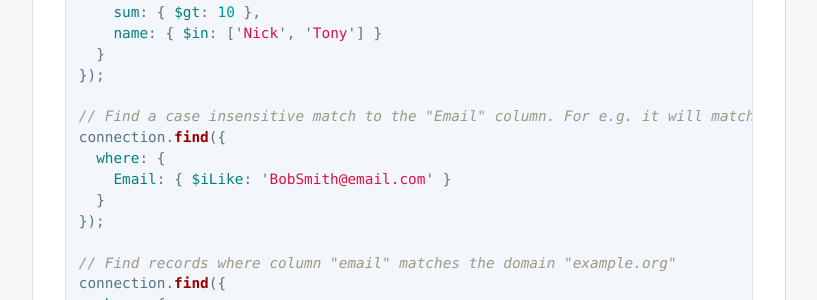
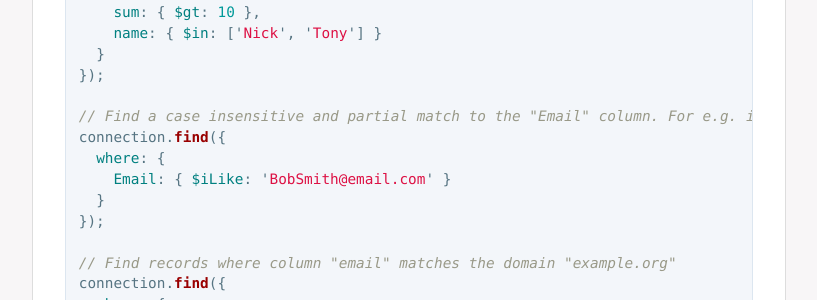
Before and after one commit to Fliplet/fliplet-cli, a Jekyll site: the page built from docs/API/fliplet-datasources.md, in a window 1280 px wide and 900 px high, scrolled down 4902 px. Shown: the part 152-452 px from the top of the window, without its empty margins (254-1071 px from the left). Built offline with Jekyll 4.4.1, drawn with Linux system fonts in a browser that asks for light colours; nearby versions of some CDN libraries; our own code applies the rules of GitHub Pages for plain Markdown files; library files that are not in the unit come from our copies; comment, search, counter and statistics services are not loaded; a style sheet for code colours, icons or effects is not loaded.

Commit message:
Update fliplet-datasources.md
Updated description with partial matches.

```diff
--- a/docs/API/fliplet-datasources.md
+++ b/docs/API/fliplet-datasources.md
@@ -173,7 +173,7 @@ connection.find({
   }
 });
 
-// Find a case insensitive match to the "Email" column. For e.g. it will match with bobsmith@email.com or Bobsmith@email.com
+// Find a case insensitive and partial match to the "Email" column. For e.g. it will match with bobsmith@email.com or Bobsmith@email.com or smith@email.com
 connection.find({
   where: {
     Email: { $iLike: 'BobSmith@email.com' }
```
